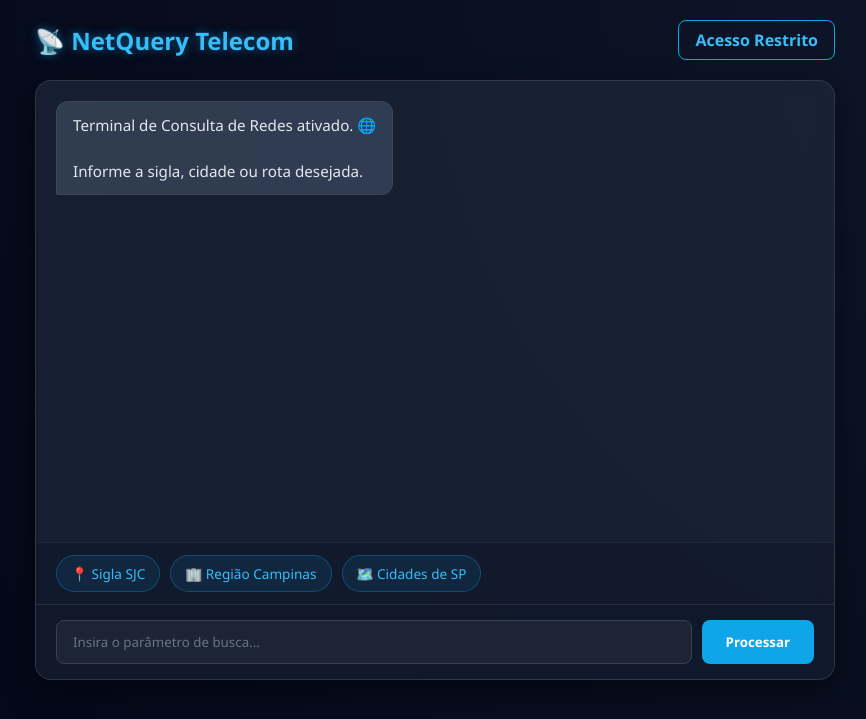
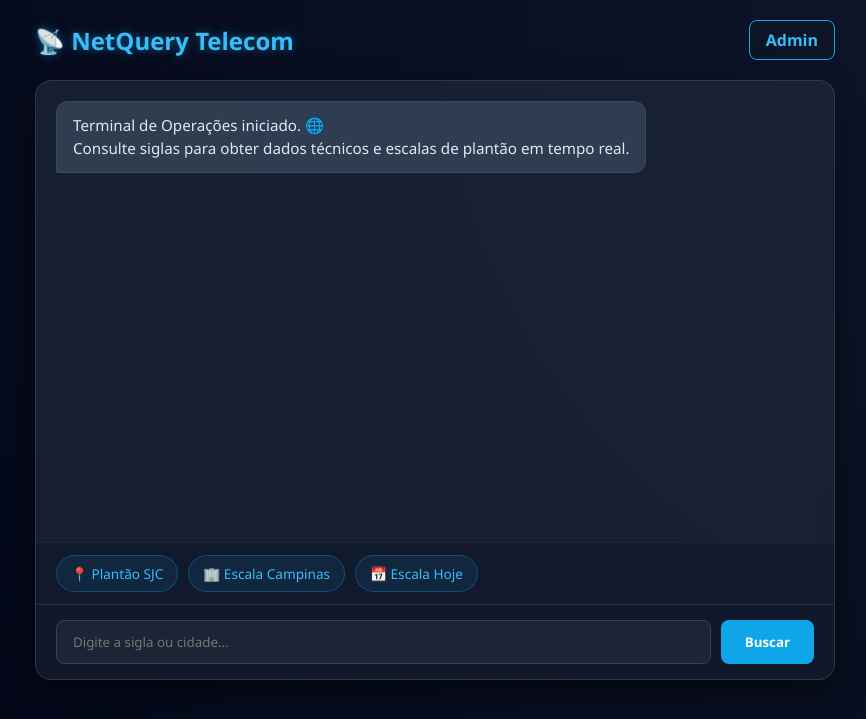
Before and after one commit to VictorOli23/Consultas-SPI, a FastAPI app: page / in a window 1280 px wide. Shown: the top 719 px of the page, without its empty margins (205-1071 px from the left). Run offline with FastAPI, Linux system fonts and the light colour scheme.

Commit message:
Update index.html

```diff
--- a/templates/index.html
+++ b/templates/index.html
@@ -1,9 +1,9 @@
 <!DOCTYPE html>
-<html lang="pt-pt">
+<html lang="pt-br">
 <head>
     <meta charset="UTF-8">
     <meta name="viewport" content="width=device-width, initial-scale=1.0">
-    <title>Sistecom - Consultas de Região</title>
+    <title>NetQuery - Terminal de Operações</title>
     <style>
         :root {
             --bg-grad: radial-gradient(circle at top right, #0f172a, #020617);
@@ -30,9 +30,9 @@
         .message { max-width: 80%; padding: 12px 16px; border-radius: 12px; line-height: 1.5; font-size: 0.95rem; animation: fadeIn 0.3s ease-in-out; }
         .message.system { background: var(--sys-bubble); color: #e2e8f0; align-self: flex-start; border-bottom-left-radius: 2px; border: 1px solid rgba(255,255,255,0.05); }
         .message.system b { color: #38bdf8; }
+        .message.system hr { border: 0; border-top: 1px solid rgba(255,255,255,0.1); margin: 8px 0; }
         .message.user { background: var(--user-bubble); color: white; align-self: flex-end; border-bottom-right-radius: 2px; box-shadow: 0 4px 12px rgba(14, 165, 233, 0.3); }
 
-        /* Botões de Ação Rápida (Chips) */
         .quick-actions { display: flex; gap: 10px; padding: 12px 20px; overflow-x: auto; background: rgba(15, 23, 42, 0.6); border-top: 1px solid rgba(255,255,255,0.05); white-space: nowrap; }
         .quick-actions::-webkit-scrollbar { height: 4px; }
         .quick-actions::-webkit-scrollbar-thumb { background: #334155; border-radius: 4px; }
@@ -42,12 +42,10 @@
         .input-area { padding: 15px 20px; background: rgba(15, 23, 42, 0.8); border-top: 1px solid rgba(255,255,255,0.1); display: flex; gap: 10px; }
         input[type="text"] { flex: 1; padding: 12px 16px; background: rgba(255,255,255,0.05); color: #fff; border: 1px solid #334155; border-radius: 8px; outline: none; transition: all 0.3s; }
         input[type="text"]:focus { border-color: #0ea5e9; box-shadow: 0 0 8px rgba(14, 165, 233, 0.3); }
-        input[type="text"]::placeholder { color: #64748b; }
 
-        button.btn-send { background: #0ea5e9; color: white; border: none; padding: 0 24px; border-radius: 8px; cursor: pointer; font-weight: bold; transition: all 0.3s; display: flex; align-items: center; gap: 5px; }
+        button.btn-send { background: #0ea5e9; color: white; border: none; padding: 0 24px; border-radius: 8px; cursor: pointer; font-weight: bold; transition: all 0.3s; }
         button.btn-send:hover { background: #0284c7; box-shadow: 0 0 12px rgba(14, 165, 233, 0.5); }
 
-        /* Animação a digitar... */
         .typing-dots { display: flex; gap: 5px; align-items: center; height: 20px; padding: 0 5px; }
         .dot { width: 8px; height: 8px; background: #38bdf8; border-radius: 50%; animation: bounce 1.4s infinite ease-in-out both; }
         .dot:nth-child(1) { animation-delay: -0.32s; }
@@ -55,29 +53,28 @@
 
         @keyframes bounce { 0%, 80%, 100% { transform: scale(0); } 40% { transform: scale(1); } }
         @keyframes fadeIn { from { opacity: 0; transform: translateY(10px); } to { opacity: 1; transform: translateY(0); } }
-        @media (max-width: 600px) { .header h1 { font-size: 1.2rem; } .chat-container { height: 85vh; } }
     </style>
 </head>
 <body>
     <div class="header">
         <h1>📡 NetQuery Telecom</h1>
-        <a href="/login" class="login-btn">Acesso Restrito</a>
+        <a href="/login" class="login-btn">Admin</a>
     </div>
 
     <div class="chat-container">
         <div class="chat-box" id="chatBox">
-            <div class="message system">Terminal de Consulta de Redes ativado. 🌐<br><br>Informe a sigla, cidade ou rota desejada.</div>
+            <div class="message system">Terminal de Operações iniciado. 🌐<br>Consulte siglas para obter dados técnicos e escalas de plantão em tempo real.</div>
         </div>
 
         <div class="quick-actions">
-            <button class="chip" onclick="sendQuickAction('Quem atende a sigla SJC?')">📍 Sigla SJC</button>
-            <button class="chip" onclick="sendQuickAction('Qual a região de Campinas?')">🏢 Região Campinas</button>
-            <button class="chip" onclick="sendQuickAction('Siglas de São Paulo')">🗺️ Cidades de SP</button>
+            <button class="chip" onclick="sendQuickAction('Quem está em SJC?')">📍 Plantão SJC</button>
+            <button class="chip" onclick="sendQuickAction('Qual o contato de Campinas?')">🏢 Escala Campinas</button>
+            <button class="chip" onclick="sendQuickAction('Técnico de plantão hoje')">📅 Escala Hoje</button>
         </div>
 
         <div class="input-area">
-            <input type="text" id="userInput" placeholder="Insira o parâmetro de busca..." onkeypress="handleKeyPress(event)" autocomplete="off">
-            <button class="btn-send" onclick="sendMessage()">Processar</button>
+            <input type="text" id="userInput" placeholder="Digite a sigla ou cidade..." onkeypress="handleKeyPress(event)" autocomplete="off">
+            <button class="btn-send" onclick="sendMessage()">Buscar</button>
         </div>
     </div>
 
@@ -91,10 +88,9 @@
             msgDiv.innerHTML = text;
             chatBox.appendChild(msgDiv);
             chatBox.scrollTop = chatBox.scrollHeight;
-            return msgDiv; // Retorna o elemento para podermos apagá-lo depois (útil para o typing)
+            return msgDiv;
         }
 
-        // Função para os botões rápidos
         function sendQuickAction(text) {
             userInput.value = text;
             sendMessage();
@@ -104,11 +100,9 @@
             const text = userInput.value.trim();
             if (!text) return;
 
-            // 1. Mostra a mensagem do utilizador
             addMessage(text, "user");
             userInput.value = "";
 
-            // 2. Mostra a animação de "a digitar..."
             const typingIndicator = addMessage('<div class="typing-dots"><span class="dot"></span><span class="dot"></span><span class="dot"></span></div>', "system");
 
             try {
@@ -119,12 +113,11 @@
                 });
                 const data = await response.json();
 
-                // 3. Remove a animação e mostra a resposta real
                 chatBox.removeChild(typingIndicator);
                 addMessage(data.answer, "system");
             } catch (error) {
                 chatBox.removeChild(typingIndicator);
-                addMessage("Erro de ligação à base de dados principal.", "system");
+                addMessage("Erro ao processar consulta. Verifique a conexão.", "system");
             }
         }
 
```
